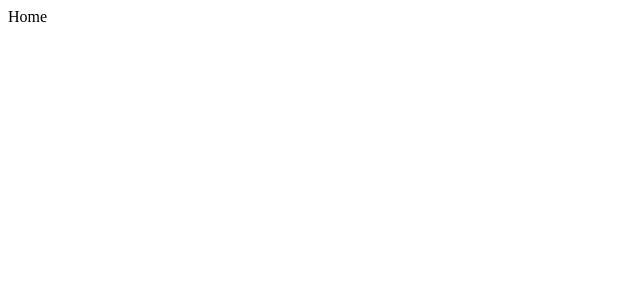
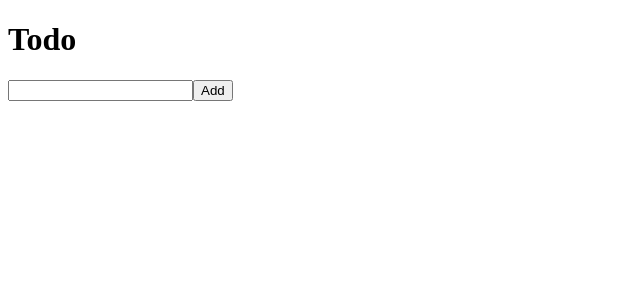
Before and after one commit to lnuvy/Redux-practice, a React (Create React App) app: page / in a window 1280 px wide. Shown: the top 300 px of the page, without its empty margins (0-640 px from the left). Built offline with nearby package versions, Linux system fonts and the light colour scheme.

Commit message:
React redux 세팅

```diff
--- a/src/components/App.js
+++ b/src/components/App.js
@@ -1,16 +1,18 @@
 import React from "react";
-import { HashRouter as Router, Routes, Route } from "react-router-dom";
+import { Routes, Route } from "react-router-dom";
 import Home from "../route/Home";
 import Detail from "../route/Detail";
+import NotFound from "../route/NotFound";
 
 function App() {
   return (
-    <Router>
+    <>
       <Routes>
         <Route path="/" exact element={<Home />} />
         <Route path="/:id" element={<Detail />} />
+        <Route path="*" element={<NotFound />} />
       </Routes>
-    </Router>
+    </>
   );
 }
 
--- a/src/index.js
+++ b/src/index.js
@@ -1,5 +1,11 @@
 import React from "react";
 import ReactDOM from "react-dom";
+import { BrowserRouter } from "react-router-dom";
 import App from "./components/App";
 
-ReactDOM.render(<App></App>, document.getElementById("root"));
+ReactDOM.render(
+  <BrowserRouter>
+    <App />
+  </BrowserRouter>,
+  document.getElementById("root")
+);
--- a/src/route/Detail.js
+++ b/src/route/Detail.js
@@ -1,7 +1,7 @@
 import React from "react";
 
-const Detail = () => {
-  return <div>Detail</div>;
+const Detail = ({ props }) => {
+  return <h2>Detail {props}</h2>;
 };
 
 export default Detail;
--- a/src/route/Home.js
+++ b/src/route/Home.js
@@ -1,7 +1,28 @@
-import React from "react";
+import React, { useState } from "react";
 
 const Home = () => {
-  return <div>Home</div>;
+  const [text, setText] = useState("");
+
+  const onChange = (e) => {
+    setText(e.target.value);
+  };
+
+  const onSubmit = (e) => {
+    e.preventDefault();
+    console.log(text);
+    setText("");
+  };
+
+  return (
+    <>
+      <h1>Todo</h1>
+      <form onSubmit={onSubmit}>
+        <input type="text" value={text} onChange={onChange} />
+        <button>Add</button>
+      </form>
+      <ul></ul>
+    </>
+  );
 };
 
 export default Home;
--- /dev/null
+++ b/src/route/NotFound.js
@@ -0,0 +1,6 @@
+import React from "react";
+
+function NotFound() {
+  return <h1>NOT FOUND PAGE !</h1>;
+}
+export default NotFound;
```
